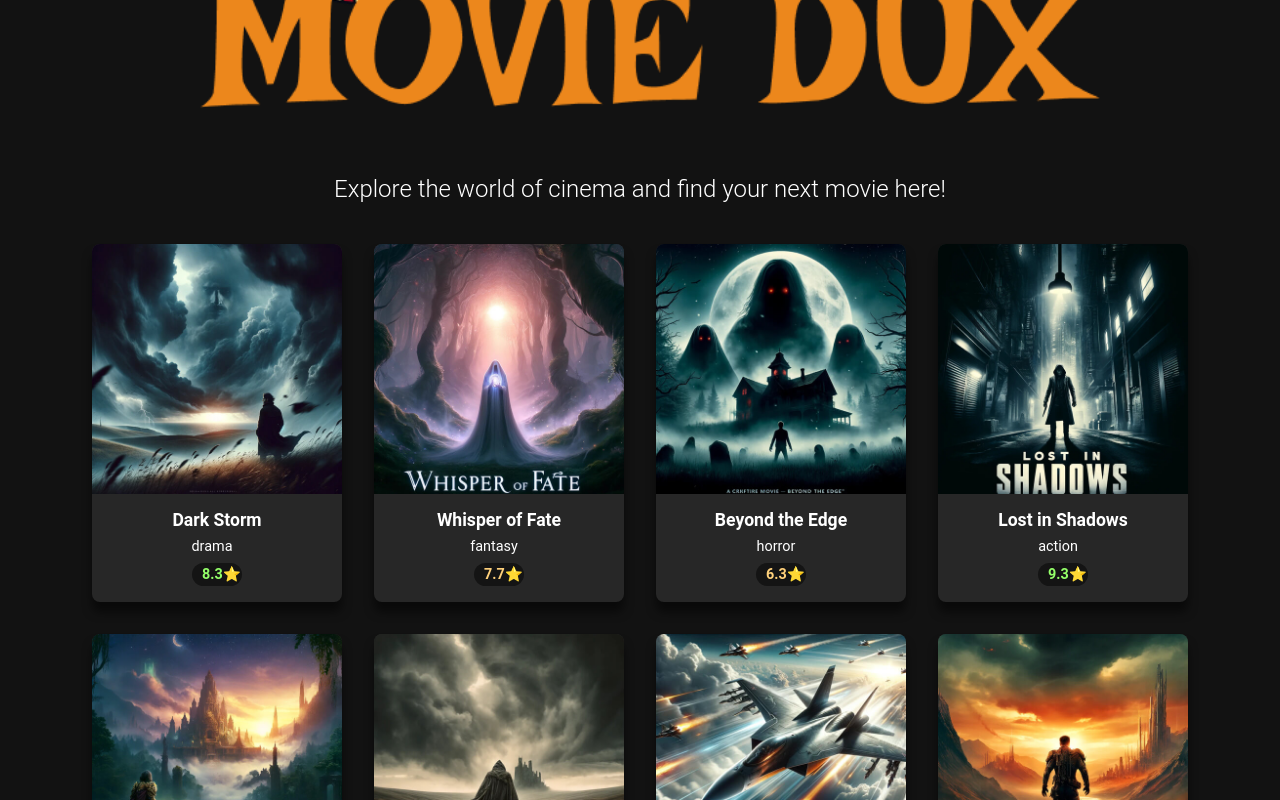
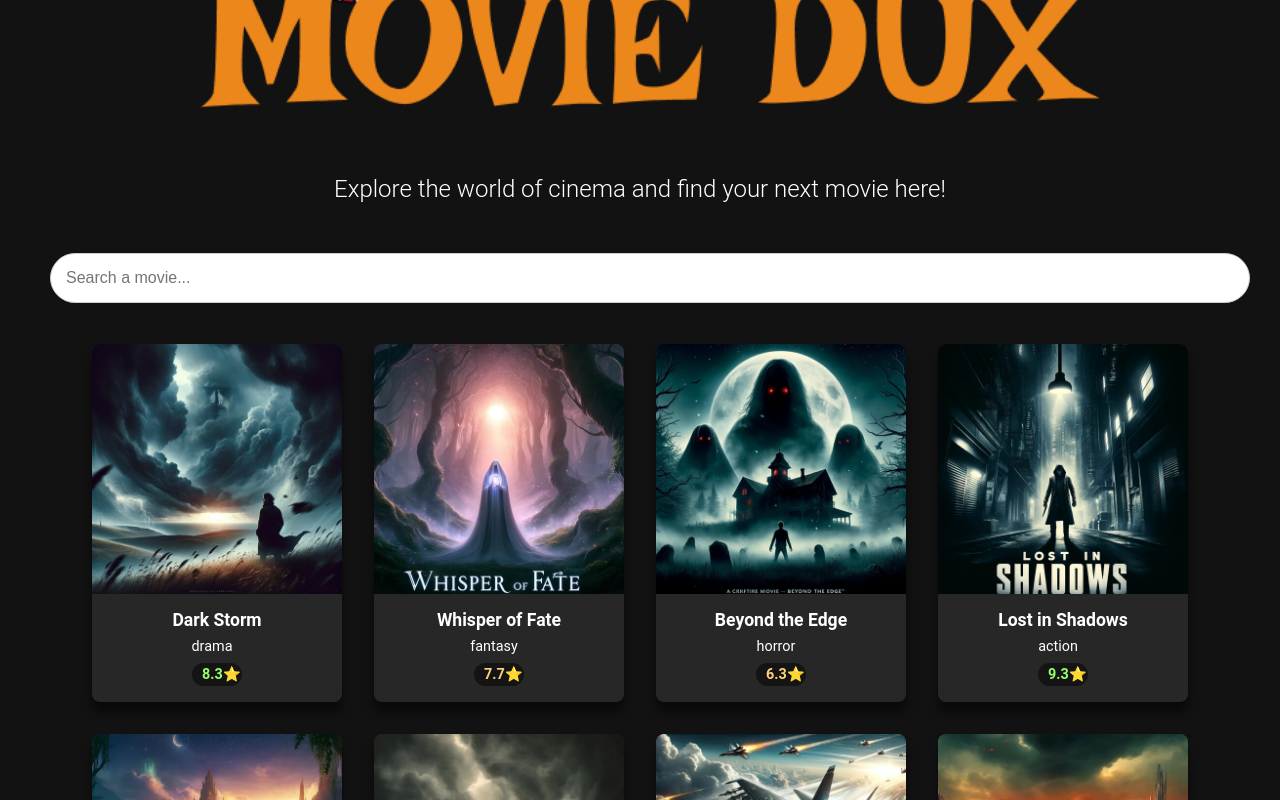
Before and after one commit to vgaikwad106/moviedux, a React (Create React App) app: page / in a window 1280 px wide. Shown: the part 300-1100 px from the top of the page. Built offline with nearby package versions, Linux system fonts and the light colour scheme.

Commit message:
Implemented search functionality

```diff
--- a/src/components/MoviesGrid.js
+++ b/src/components/MoviesGrid.js
@@ -4,6 +4,7 @@
 
 export default function MoviesGrid() {
   const [movies, setMovies] = useState([]);
+  const [searchTerm, setSearchTerm] = useState("");
 
   useEffect(() => {
     fetch("movies.json")
@@ -11,11 +12,31 @@
       .then((data) => setMovies(data));
   }, []);
 
+  const handleSearchChange = (e) => {
+    setSearchTerm(e.target.value);
+  };
+
+  const filteredMovies = movies.filter((movie) =>
+    movie.title.toLowerCase().includes(searchTerm.toLowerCase())
+  );
+
   return (
-    <div class="movies-grid">
-      {movies.map((movie) => (
-        <MovieCard movie={movie} key={movie.id}></MovieCard>
-      ))}
+    <div>
+      <input
+        type="text"
+        placeholder="Search a movie..."
+        className="search-input"
+        value={searchTerm}
+        onChange={handleSearchChange}
+      />
+      <div class="movies-grid">
+        {/* {movies.map((movie) => (
+          <MovieCard movie={movie} key={movie.id}></MovieCard>
+        ))} */}
+        {filteredMovies.map((movie) => (
+          <MovieCard movie={movie} key={movie.id}></MovieCard>
+        ))}
+      </div>
     </div>
   );
 }
```
